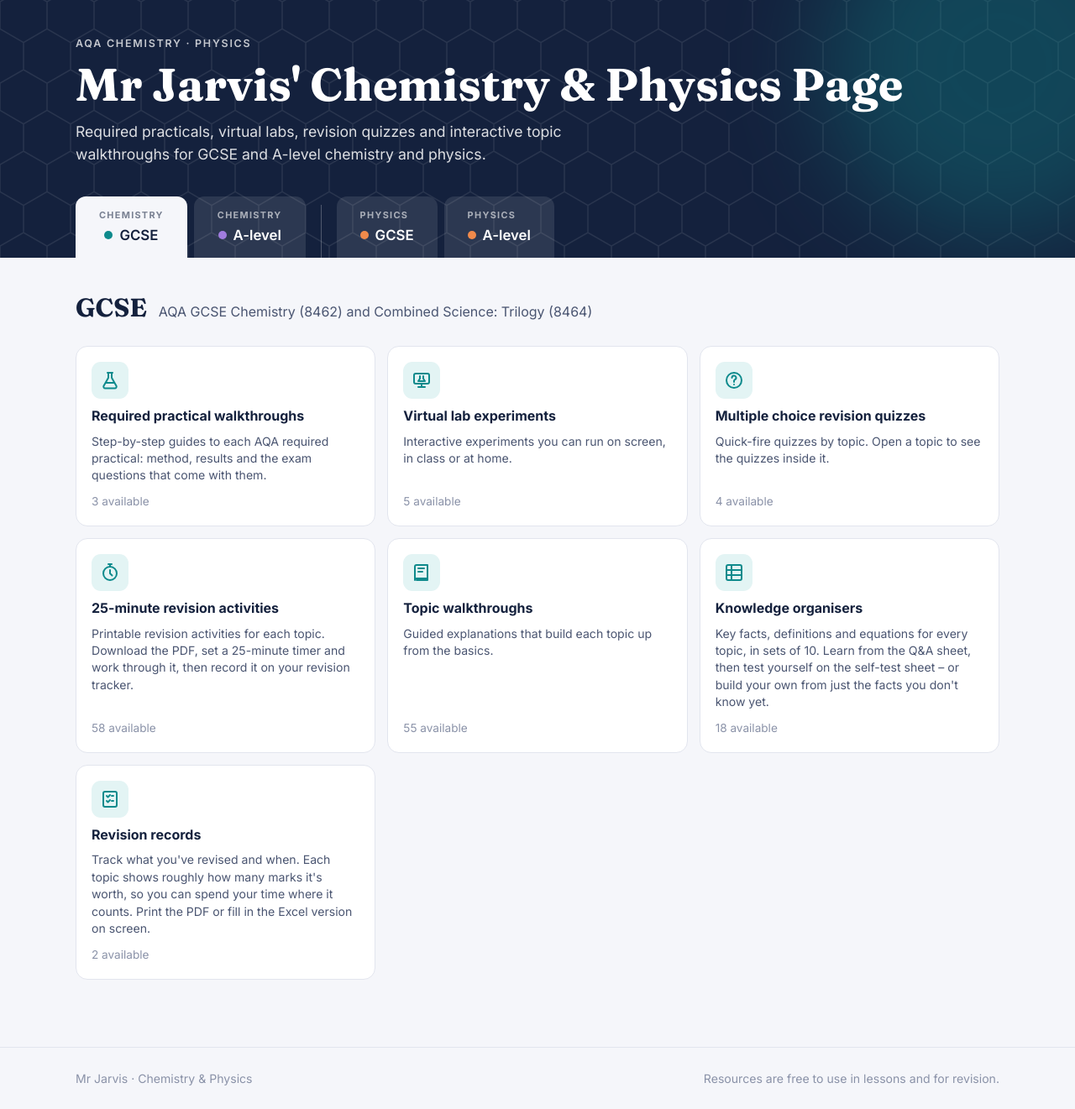
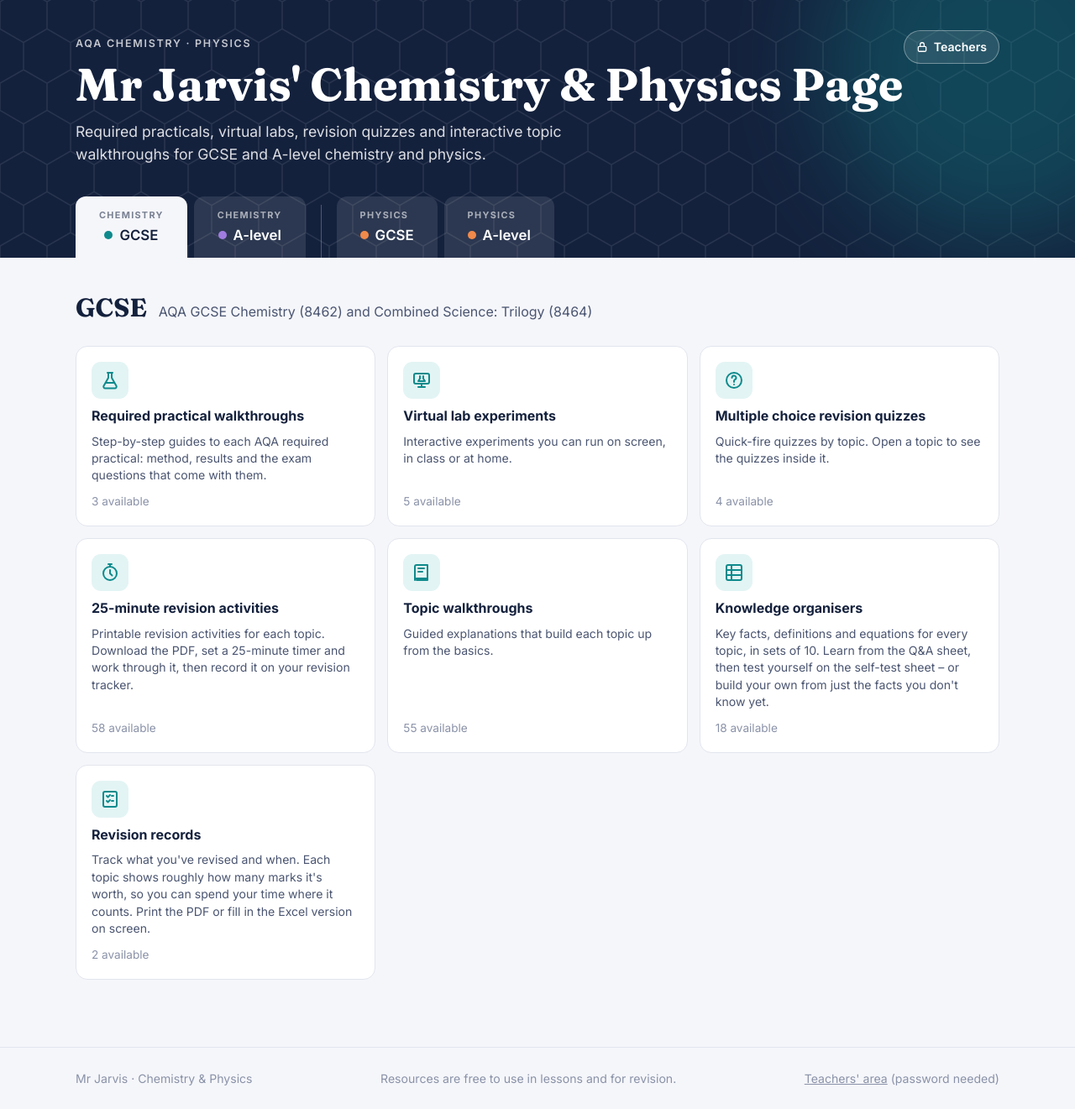
Before and after one commit to mrjarvischem/chemistry, a plain HTML site: page index.html in a window 1280 px wide. Shown: the part 14-1335 px from the top of the page at 84% size. Drawn offline with Linux system fonts and the light colour scheme.

Commit message:
Add a visible Teachers link to the home page (password gate unchanged)
Co-Authored-By: Claude Fable 5.2 <noreply@anthropic.com>
Claude-Session: https://claude.ai/code/session_01PrUwbFj1MAvt8cLLhLkodm

```diff
--- a/index.html
+++ b/index.html
@@ -62,6 +62,12 @@
   .level-btn .subj{ display:block; font-size:.68rem; font-weight:700; text-transform:uppercase; letter-spacing:.12em; opacity:.6; margin-bottom:2px; }
   .level-btn[aria-selected="true"] .subj{ opacity:.55; }
   .switch-gap{ width:1px; margin:10px 10px 0; background:rgba(255,255,255,.25); }
+  .teachers-link{ position:absolute; top:-6px; right:0; display:inline-flex; align-items:center; gap:7px;
+    padding:8px 14px; border-radius:999px; border:1px solid rgba(255,255,255,.35); background:rgba(255,255,255,.1);
+    color:#fff; text-decoration:none; font-weight:600; font-size:.88rem; transition:background .2s; }
+  .teachers-link:hover, .teachers-link:focus-visible{ background:rgba(255,255,255,.22); }
+  .teachers-link svg{ width:14px; height:14px; flex:none; }
+  footer a{ color:inherit; }
   [hidden]{ display:none !important; }
 
   /* ---------- Main ---------- */
@@ -190,6 +196,7 @@
   @media (max-width:520px){
     header.hero{ padding-top:40px; }
     .switch-gap{ margin:10px 2px 0; }
+    .teachers-link{ padding:6px 11px; font-size:.8rem; top:-8px; }
     .level-btn{ padding:10px 4px; font-size:.92rem; white-space:nowrap; text-align:center; min-width:0; }
     .level-btn .subj{ font-size:.58rem; letter-spacing:.06em; }
     .level-btn .dot{ width:8px; height:8px; margin-right:5px; }
@@ -204,6 +211,7 @@
 
 <header class="hero">
   <div class="wrap">
+    <a class="teachers-link" href="/teachers/" title="Teacher resources (password needed)"><svg viewBox="0 0 24 24" fill="none" stroke="currentColor" stroke-width="2.2" stroke-linecap="round" stroke-linejoin="round" aria-hidden="true"><rect x="4" y="11" width="16" height="10" rx="2"/><path d="M8 11V7a4 4 0 0 1 8 0v4"/></svg>Teachers</a>
     <p class="eyebrow">AQA Chemistry · Physics</p>
     <h1>Mr Jarvis' Chemistry &amp; Physics Page</h1>
     <p class="tagline">Required practicals, virtual labs, revision quizzes and interactive topic walkthroughs for GCSE and A-level chemistry and physics.</p>
@@ -225,6 +233,7 @@
   <div class="wrap">
     <span>Mr Jarvis · Chemistry &amp; Physics</span>
     <span>Resources are free to use in lessons and for revision.</span>
+    <span><a href="/teachers/">Teachers' area</a> (password needed)</span>
   </div>
 </footer>
 
```
